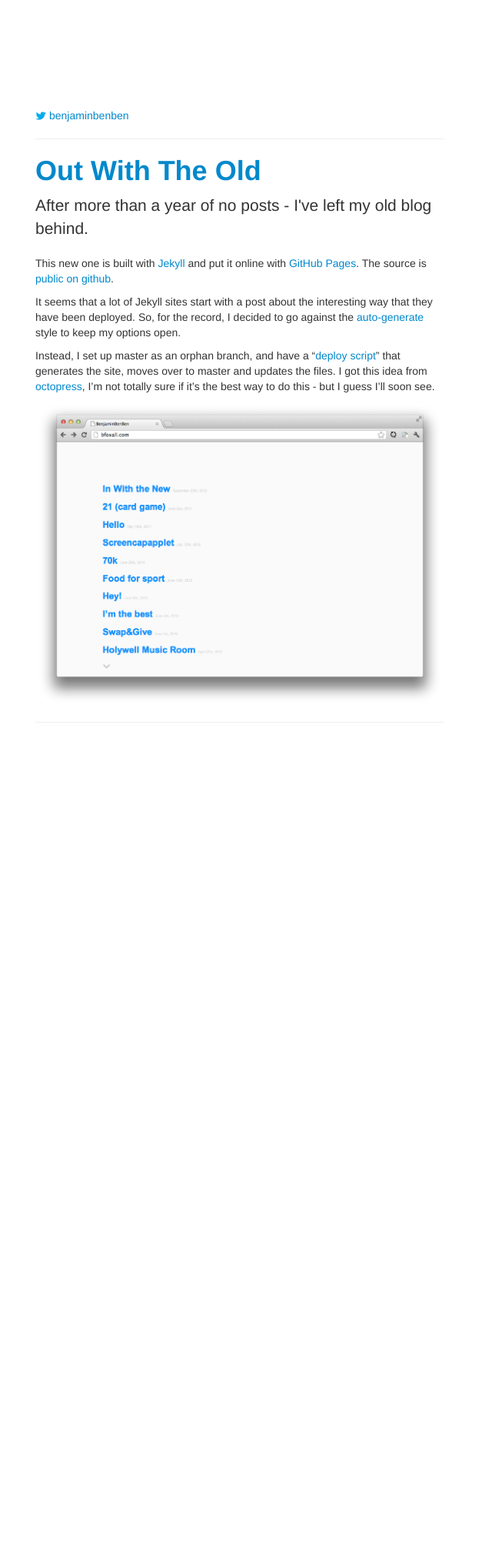
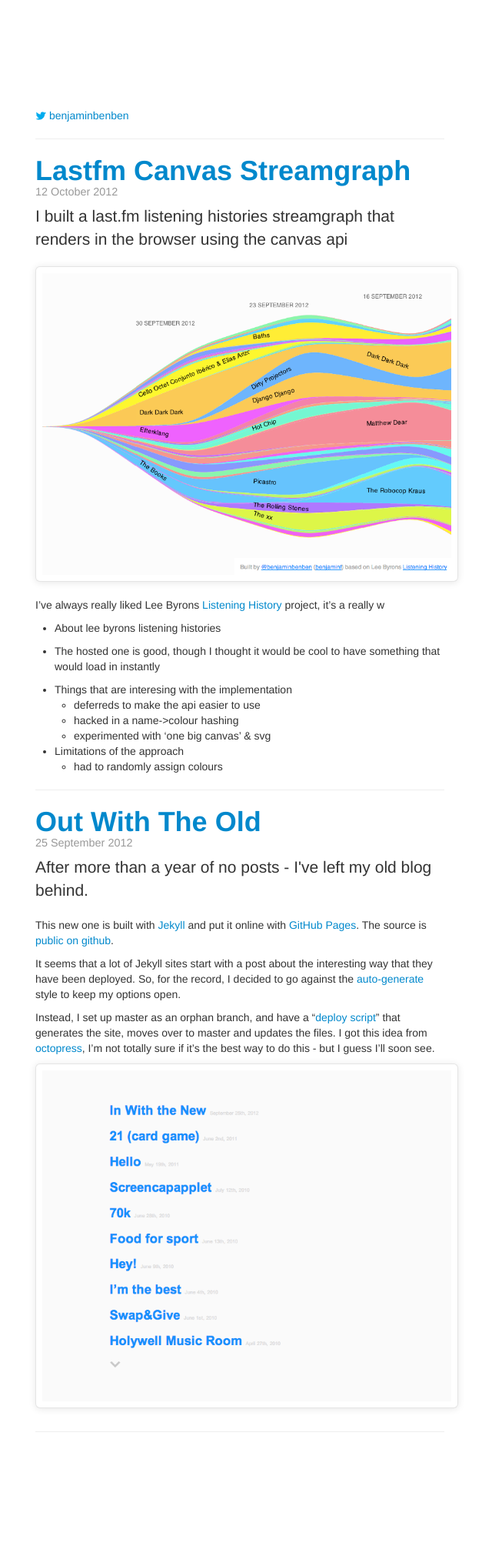
Before and after one commit to benfoxall/benfoxall.github.com, a Jekyll site: the page built from index.html, in a window 1280 px wide. Shown: the whole page at 77% size, without its empty margins (10-650 px from the left). Built offline with Jekyll 4.4.1, drawn with Linux system fonts in a browser that asks for light colours; comment, search, counter and statistics services are not loaded; before the commit the page ends 1100 px from its top, so only the background shows below that.

Commit message:
updated grabs, and some content

```diff
--- a/_layouts/post.html
+++ b/_layouts/post.html
@@ -16,7 +16,11 @@
 	<hr />
 </header>
 <h1>
-  <a href="{{ page.url }}">{{ page.title }}</a>
+	<a href="/" class="home">&larr;</a>
+  	<a href="{{ page.url }}">
+	  	{{ page.title }}
+		<small class="date">{{ page.date | date: "%d %B %Y" }}</small>
+	</a>
 </h1>
 
 {{ content }}
--- /dev/null
+++ b/_posts/2012-10-12-lastfm-canvas-streamgraph.md
@@ -0,0 +1,26 @@
+---
+layout: post
+---
+
+<p class="lead">I built a last.fm listening histories streamgraph that renders in the browser using the canvas api</p>
+
+<a href="http://localhost:4000/projects/lgraph/?user=benjaminf"><img src="/img/lgraph.png" width="843" height="620"></a>
+
+I've always really liked Lee Byrons [Listening History][listHist] project,  it's a really w
+
+* About lee byrons listening histories
+
+* The hosted one is good, though I thought it would be cool to have something that would load in instantly
+
+* Things that are interesing with the implementation
+	- deferreds to make the api easier to use
+	- hacked in a name->colour hashing
+	- experimented with 'one big canvas' & svg
+
+* Limitations of the approach
+	- had to randomly assign colours
+
+
+
+[listHist]: http://www.leebyron.com/what/lastfm/
+[paper]: http://www.leebyron.com/else/streamgraph/download.php?file=stackedgraphs_byron_wattenberg.pdf
--- a/index.html
+++ b/index.html
@@ -4,7 +4,10 @@
 
 {% for post in site.posts %}
 <h1>
-  <a href="{{ post.url }}">{{ post.title }}</a>
+  <a href="{{ post.url }}">
+  	{{ post.title }}
+	<small class="date">{{ post.date | date: "%d %B %Y" }}</small>
+  </a>
 </h1>
 
 {{ post.content}}
--- a/style/main.css
+++ b/style/main.css
@@ -11,3 +11,46 @@
 	background: url('../img/bird_blue_16.png') no-repeat left center ;
 	padding-left:18px;
 }
+header a{
+	/*float:right;*/
+}
+
+h1 a{
+  text-decoration: none !important;
+}
+h1 .date{
+  font-size:.4em;
+  display:block;
+  color:#999;
+}
+
+a.home{
+  -webkit-border-radius: 6px;
+  -moz-border-radius: 6px;
+  border-radius: 6px;
+  font-family: monospace;
+  background-color:#eee;
+  text-align: center;
+  margin-right: .25em;
+  height:1.5em;
+  width:1.5em;
+  line-height: 1.5em;
+  float:left;
+}
+
+
+img {
+  -webkit-border-radius: 6px;
+  -moz-border-radius: 6px;
+  border-radius: 6px;
+
+  padding: 8px;
+  background-color: #fff;
+  border: 1px solid #ccc;
+  border: 1px solid rgba(0, 0, 0, 0.1);
+  -webkit-box-shadow: 0 1px 10px rgba(0, 0, 0, 0.1);
+  -moz-box-shadow: 0 1px 10px rgba(0, 0, 0, 0.1);
+  box-shadow: 0 1px 10px rgba(0, 0, 0, 0.1);
+
+  margin-bottom:10px;
+}
```
Also changed, not shown: _posts/2012-09-25-out-with-the-old.md (+3 -3 lines), _posts/draft-wtcss-tbc.md (+24 -14 lines), img/bfoxall.png, img/lgraph.png.
